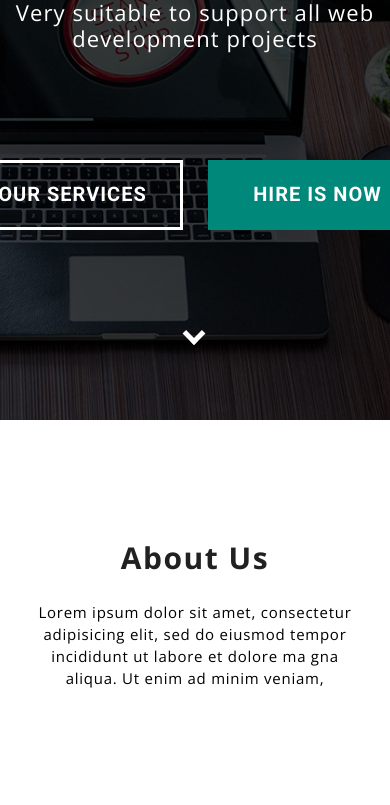
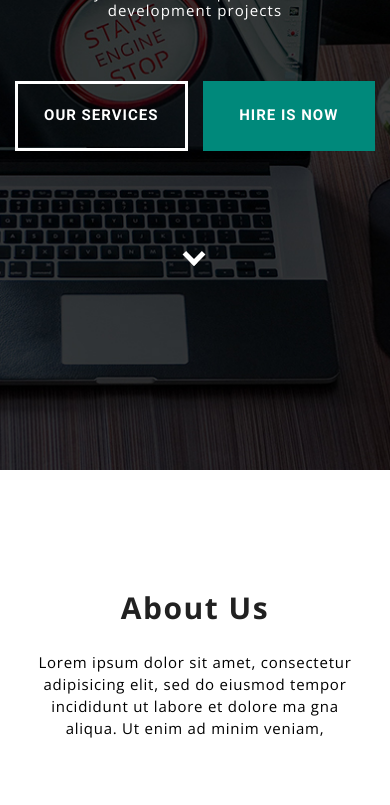
Before and after one commit to prosceel/web-developement-project, a website: page index.html in a window 390 px wide. Shown: the part 374-1179 px from the top of the page. Drawn offline with nearby package versions, Linux system fonts and the light colour scheme; files that its build step writes are made by us from their sources; files whose address does not match are found by name.

Commit message:
finished home for smartphones

```diff
--- a/src/scss/home.scss
+++ b/src/scss/home.scss
@@ -7,7 +7,12 @@
   height: calc(100vh - 120px);
   position: relative;
 
-  &__image{
+  @media (max-width: 1209px) {
+    padding: 0 15px;
+    height: calc(100vh - 70px);
+  }
+
+  &__image {
     position: absolute;
     left: 0;
     top: 0;
@@ -17,7 +22,7 @@
     object-fit: cover;
   }
 
-  &__texts{
+  &__texts {
     position: relative;
     z-index: 4;
     width: 100%;
@@ -26,9 +31,13 @@
     flex-direction: column;
     align-items: center;
     justify-content: center;
+
+    @media (max-width: 1209px) {
+      max-width: calc(100vw - 30px);
+    }
   }
 
-  &__container{
+  &__container {
     z-index: 1;
   }
 
@@ -42,6 +51,10 @@
     text-align: center;
     color: #ffffff;
     margin: 0;
+
+    @media (max-width: 767px) {
+      font-size: 30px;
+    }
   }
 
   &__text {
@@ -53,6 +66,10 @@
     letter-spacing: 1.1px;
     text-align: center;
     color: #ffffff;
+
+    @media (max-width: 767px) {
+      font-size: 15px;
+    }
   }
 
   &__buttons {
@@ -61,6 +78,13 @@
     grid-auto-flow: column;
     grid-gap: 25px;
     cursor: pointer;
+
+    @media (max-width: 767px) {
+      margin-top: 47px;
+      width: 100%;
+      grid-template-columns: 1fr 1fr;
+      grid-gap: 15px;
+    }
   }
 
   &__buttons-item {
@@ -87,6 +111,11 @@
     &:active,
     &:focus {
       outline: 0;
+    }
+
+    @media (max-width: 767px) {
+      font-size: 15px;
+      width: 100%;
     }
   }
 
```
